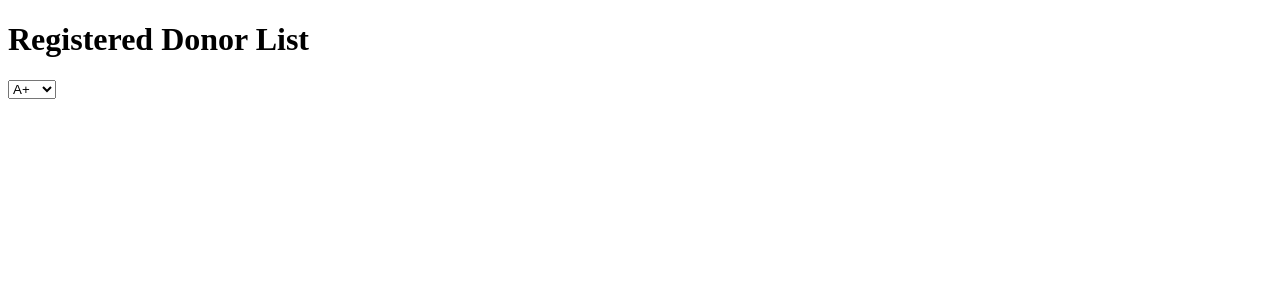
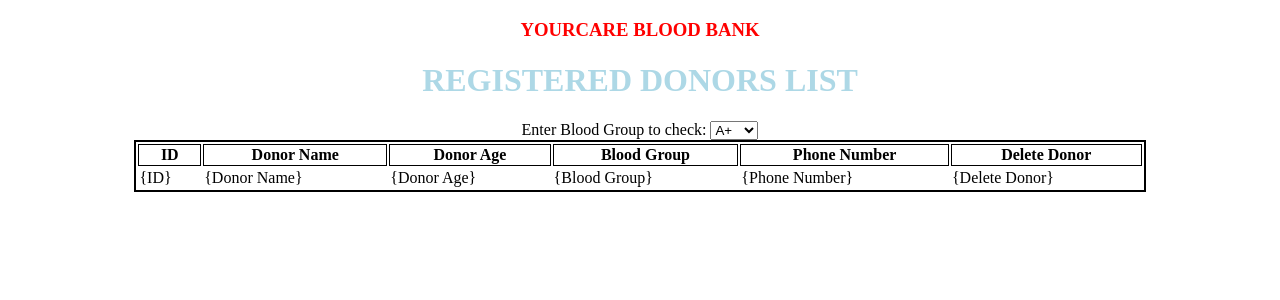
Before and after one commit to prachis-30/BloodBank, a Python web app: template templates/donor.html in a window 1280 px wide. Shown: the top 300 px of the page. Run offline with Jinja, Linux system fonts and the light colour scheme; the template is opened without the code that fills it, so the values that code supplies are empty.

Commit message:
Update donor.html

```diff
--- a/templates/donor.html
+++ b/templates/donor.html
@@ -6,11 +6,28 @@
     <title>Donors Data</title>
 </head>
 <style>
-
+    h1{
+        text-align: center;
+        color: lightblue;
+    }
+    h3{
+        text-align: center;
+        color: red;
+    }
+    table{
+        width: 80%;
+        border: 2px black solid;
+    }
+    th{
+        border: 1px black double;
+    }
 </style>
 <body>
-    <h1>Registered Donor List</h1>
+    <h3>YOURCARE BLOOD BANK</h3>
+    <h1>REGISTERED DONORS LIST</h1>
+    <center>
         <form method="get">
+            <label>Enter Blood Group to check:</label>
             <select name="bg">
                 <option value="a+">A+</option>
                 <option value="a-">A-</option>
@@ -22,5 +39,24 @@
                 <option value="ab-">AB-</option>
             </select>
         </form>
+        <table>
+            <tr>
+                <th>ID</th>
+                <th>Donor Name</th>
+                <th>Donor Age</th>
+                <th>Blood Group</th>
+                <th>Phone Number</th>
+                <th>Delete Donor</th>
+            </tr>
+            <tr>
+                <td>{ID}</td>
+                <td>{Donor Name}</td>
+                <td>{Donor Age}</td>
+                <td>{Blood Group}</td>
+                <td>{Phone Number}</td>
+                <td>{Delete Donor}</td>
+            </tr>
+        </table>
+    </center>
 </body>
 </html>
```
Lines whose indentation alone changed are shown as unchanged.
